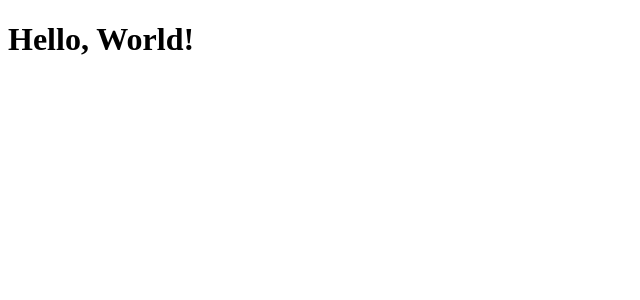
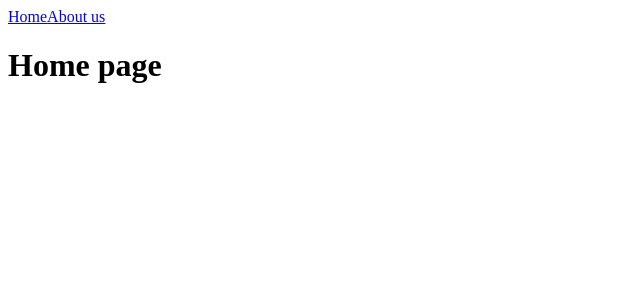
Before and after one commit to capapa/rss-react, a React (Vite) app: page / in a window 1280 px wide. Shown: the top 300 px of the page, without its empty margins (0-640 px from the left). Built offline with nearby package versions, Linux system fonts and the light colour scheme.

Commit message:
feat: add pages 404, about, add router

```diff
--- a/index.html
+++ b/index.html
@@ -3,7 +3,7 @@
   <head>
     <meta charset="UTF-8" />
     <meta name="viewport" content="width=device-width, initial-scale=1.0" />
-    <title>Vite + React + TS</title>
+    <title>React week 1</title>
   </head>
   <body>
     <div id="root"></div>
--- a/package.json
+++ b/package.json
@@ -11,7 +11,8 @@
   },
   "dependencies": {
     "react": "^18.2.0",
-    "react-dom": "^18.2.0"
+    "react-dom": "^18.2.0",
+    "react-router-dom": "^6.9.0"
   },
   "devDependencies": {
     "@testing-library/jest-dom": "^5.16.5",
--- a/src/App.tsx
+++ b/src/App.tsx
@@ -1,5 +1,22 @@
+import { Route, Routes, Link } from 'react-router-dom';
+import NotFound from './pages/404';
+import Home from './pages/Home';
+import About from './pages/About';
+
 function App() {
-  return <h1>Hello, World!</h1>;
+  return (
+    <>
+      <header>
+        <Link to="/">Home</Link>
+        <Link to="/about">About us</Link>
+      </header>
+      <Routes>
+        <Route path="/" element={<Home />} />
+        <Route path="404" element={<NotFound />} />
+        <Route path="about" element={<About />} />
+      </Routes>
+    </>
+  );
 }
 
 export default App;
--- /dev/null
+++ b/src/components/Layout.tsx
@@ -0,0 +1,5 @@
+function Layout() {
+  return <header />;
+}
+
+export default Layout;
--- a/src/main.tsx
+++ b/src/main.tsx
@@ -1,10 +1,13 @@
 import React from 'react';
 import ReactDOM from 'react-dom/client';
+import { BrowserRouter } from 'react-router-dom';
 import App from './App';
 import './index.css';
 
 ReactDOM.createRoot(document.getElementById('root') as HTMLElement).render(
   <React.StrictMode>
-    <App />
+    <BrowserRouter>
+      <App />
+    </BrowserRouter>
   </React.StrictMode>
 );
--- /dev/null
+++ b/src/pages/404.tsx
@@ -0,0 +1,5 @@
+function NotFound() {
+  return <h1>404 Not found</h1>;
+}
+
+export default NotFound;
--- /dev/null
+++ b/src/pages/About.tsx
@@ -0,0 +1,5 @@
+function About() {
+  return <h1>About page</h1>;
+}
+
+export default About;
--- /dev/null
+++ b/src/pages/Home.tsx
@@ -0,0 +1,5 @@
+function Home() {
+  return <h1>Home page</h1>;
+}
+
+export default Home;
```
Also changed, not shown: src/setupTests.ts (+6 -1 lines), 1 other file (tests, documents, lock files or other folders).
